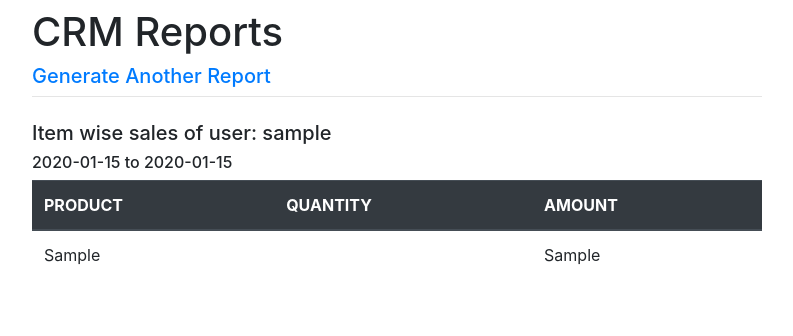
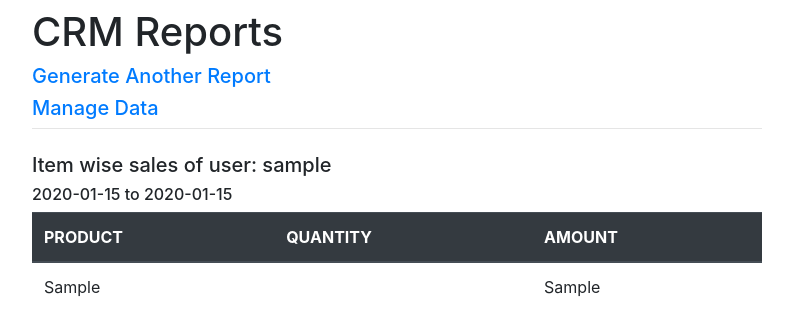
Before and after one commit to sidharth299/CRM_PS, a Django app: template report/templates/report/item_sales.html in a window 1280 px wide. Shown: the top 336 px of the page, without its empty margins (243-1036 px from the left). Run offline with Django 3.2, Linux system fonts and the light colour scheme; the template is opened without the code that fills it: most values are stand-ins (such as "Sample title", 1, 10 or a date in 2020); some libraries are stand-ins or nearby versions.

Commit message:
added interlinking between user system and reports

```diff
--- a/report/templates/report/base.html
+++ b/report/templates/report/base.html
@@ -23,6 +23,7 @@
             <div class="col-8">
                <h1 class="mt-2">CRM Reports</h1>
                <h5 class="mt-2"><a href="{% url 'report_index' %}">Generate Another Report</a></h5>
+               <h5 class="mt-2"><a href="{% url 'admin:index' %}">Manage Data</a></h5>
                <hr class="mt-0 mb-4">
                {% block content %}
                {% endblock %}
```
